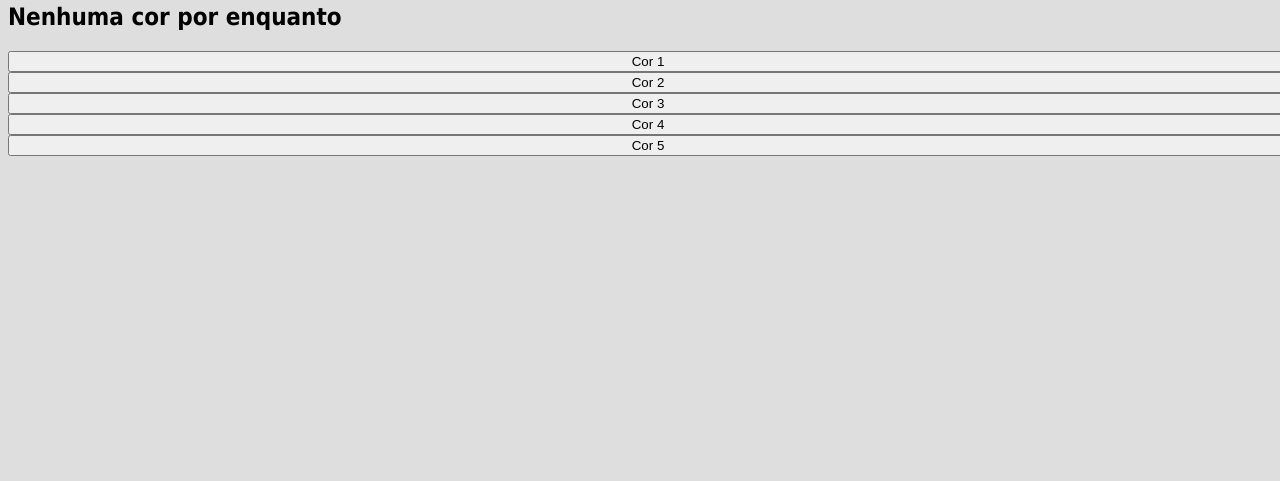
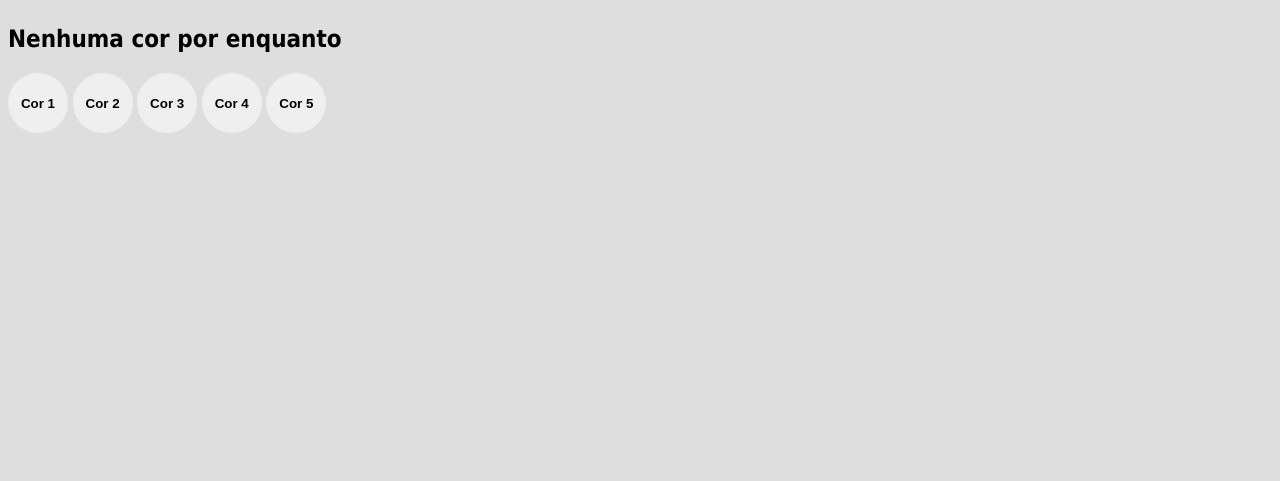
Before and after one commit to ClaudioBucene/learning-git, a plain HTML site: page index.html in a window 1280 px wide. Shown: the part 619-1100 px from the top of the page. Drawn offline with Linux system fonts and the light colour scheme.

Commit message:
Ajuste no html

```diff
--- a/css/style.css
+++ b/css/style.css
@@ -10,8 +10,8 @@ body{
 
 .colecao-botoes .botao{
     width: 60px;
-    height: 60px
-    border-radius 30px;
+    height: 60px;
+    border-radius: 30px;
     border: none;
     font-weight: bolder;
 }
--- a/index.html
+++ b/index.html
@@ -11,11 +11,13 @@
 <body>
     <h1>Clique nos buttons para alterar a cor</h1>
     <h2>Nenhuma cor por enquanto</h2>
-    <button>Cor 1</button>
-    <button>Cor 2</button>
-    <button>Cor 3</button>
-    <button>Cor 4</button>
-    <button>Cor 5</button>
+    <div class="colecao-botoes">
+        <button class="botao">Cor 1</button>
+        <button class="botao">Cor 2</button>
+        <button class="botao">Cor 3</button>
+        <button class="botao">Cor 4</button>
+        <button class="botao">Cor 5</button>
+    </div>
     <script src="javascript/script.js"></script>
 </body>
 </html>
```
